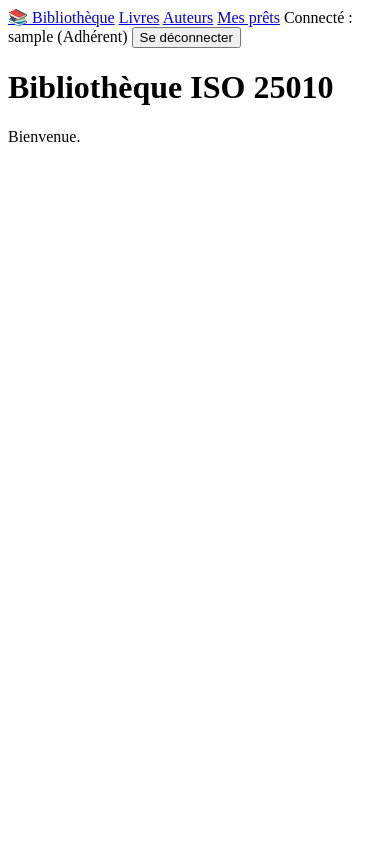
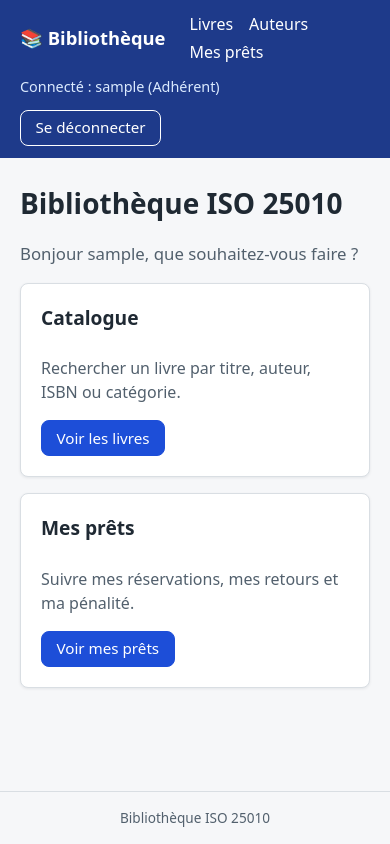
Before and after one commit to MalekMhamdi/bibliotheque-iso25010, a Django app: page / in a window 390 px wide. Run offline with Django 5.2, Linux system fonts and the light colour scheme; the visitor is signed in with stand-in values (Sample User, id 1).

Commit message:
feat: feuille de style, accueil avec raccourcis, pages d'erreur stylées (EQ-04)
Co-Authored-By: Claude Opus 5.5 <noreply@anthropic.com>
Claude-Session: https://claude.ai/code/session_012tevhH3aymeWjGjncjSdNn

```diff
--- a/catalogue/templates/catalogue/livre_liste.html
+++ b/catalogue/templates/catalogue/livre_liste.html
@@ -40,7 +40,7 @@
               <a href="{% url 'livre_suppression' livre.pk %}">Supprimer</a>
             {% endif %}
             {% if user.role == "ADHERENT" %}
-              <form method="post" action="{% url 'pret_reserver' livre.pk %}" style="display:inline">
+              <form method="post" action="{% url 'pret_reserver' livre.pk %}" class="en-ligne">
                 {% csrf_token %}
                 <button type="submit">Réserver</button>
               </form>
--- a/config/settings.py
+++ b/config/settings.py
@@ -138,6 +138,8 @@ USE_TZ = True
 # https://docs.djangoproject.com/en/6.1/howto/static-files/
 
 STATIC_URL = "static/"
+# Dossier de nos fichiers statiques (CSS) ; collectstatic les copie dans STATIC_ROOT
+STATICFILES_DIRS = [BASE_DIR / "static"]
 STATIC_ROOT = BASE_DIR / "staticfiles"
 
 
--- a/prets/templates/prets/mes_prets.html
+++ b/prets/templates/prets/mes_prets.html
@@ -28,7 +28,7 @@
           <td>{{ pret.penalite }} €</td>
           <td>
             {% if pret.statut == "RESERVE" %}
-              <form method="post" action="{% url 'pret_annuler' pret.pk %}" style="display:inline">
+              <form method="post" action="{% url 'pret_annuler' pret.pk %}" class="en-ligne">
                 {% csrf_token %}
                 <button type="submit">Annuler</button>
               </form>
--- a/prets/templates/prets/pret_liste.html
+++ b/prets/templates/prets/pret_liste.html
@@ -34,14 +34,14 @@
           <td>
             {% if user.role == "BIBLIOTHECAIRE" %}
               {% if pret.statut == "RESERVE" %}
-                <form method="post" action="{% url 'pret_remettre' pret.pk %}" style="display:inline">
+                <form method="post" action="{% url 'pret_remettre' pret.pk %}" class="en-ligne">
                   {% csrf_token %}<button type="submit">Remettre</button>
                 </form>
-                <form method="post" action="{% url 'pret_annuler' pret.pk %}" style="display:inline">
+                <form method="post" action="{% url 'pret_annuler' pret.pk %}" class="en-ligne">
                   {% csrf_token %}<button type="submit">Annuler</button>
                 </form>
               {% elif pret.statut == "EN_COURS" or pret.statut == "EN_RETARD" %}
-                <form method="post" action="{% url 'pret_rendre' pret.pk %}" style="display:inline">
+                <form method="post" action="{% url 'pret_rendre' pret.pk %}" class="en-ligne">
                   {% csrf_token %}<button type="submit">Rendre</button>
                 </form>
               {% endif %}
--- /dev/null
+++ b/static/css/style.css
@@ -0,0 +1,459 @@
+/* ============================================================
+   Feuille de style unique de la bibliothèque
+   - Styles posés sur les éléments HTML (table, form, button...) :
+     les templates existants sont mis en forme sans être modifiés.
+   - Couleurs choisies pour un contraste ≥ 4,5:1 (WCAG AA, EQ-04).
+   ============================================================ */
+
+:root {
+  --fond: #f6f7f9;
+  --surface: #ffffff;
+  --texte: #1f2933;
+  --texte-doux: #52606d;
+  --bordure: #d9dee3;
+  --primaire: #1d4ed8;        /* bleu : contraste 6,7:1 sur blanc */
+  --primaire-fonce: #1e3a8a;
+  --danger: #b91c1c;
+  --succes-fond: #e7f6ec;
+  --succes-texte: #14532d;
+  --erreur-fond: #fdecec;
+  --erreur-texte: #7f1d1d;
+  --rayon: 8px;
+  --ombre: 0 1px 3px rgba(15, 23, 42, 0.08);
+}
+
+*,
+*::before,
+*::after {
+  box-sizing: border-box;
+}
+
+body {
+  margin: 0;
+  font-family: system-ui, -apple-system, "Segoe UI", Roboto, Arial, sans-serif;
+  font-size: 1rem;
+  line-height: 1.5;
+  color: var(--texte);
+  background: var(--fond);
+  display: flex;
+  flex-direction: column;
+  min-height: 100vh;
+}
+
+h1 {
+  font-size: 1.75rem;
+  margin: 0 0 1rem;
+}
+
+h2 {
+  font-size: 1.2rem;
+  margin: 1.5rem 0 0.5rem;
+}
+
+a {
+  color: var(--primaire);
+}
+
+a:hover {
+  color: var(--primaire-fonce);
+}
+
+/* Focus clavier toujours visible (accessibilité) */
+a:focus-visible,
+button:focus-visible,
+input:focus-visible,
+select:focus-visible,
+textarea:focus-visible {
+  outline: 3px solid #f59e0b;
+  outline-offset: 2px;
+}
+
+/* ---------- Lien d'évitement (visible seulement au clavier) ---------- */
+.lien-evitement {
+  position: absolute;
+  left: -9999px;
+  top: 0;
+  background: var(--primaire);
+  color: #fff;
+  padding: 0.5rem 1rem;
+  z-index: 10;
+}
+
+.lien-evitement:focus {
+  left: 0.5rem;
+  top: 0.5rem;
+}
+
+/* ---------- En-tête et menu ---------- */
+.entete {
+  background: var(--primaire-fonce);
+  color: #fff;
+}
+
+.menu {
+  max-width: 1100px;
+  margin: 0 auto;
+  padding: 0.75rem 1.25rem;
+  display: flex;
+  flex-wrap: wrap;
+  align-items: center;
+  gap: 0.75rem 1.5rem;
+}
+
+.menu a {
+  color: #fff;
+  text-decoration: none;
+}
+
+.menu a:hover {
+  text-decoration: underline;
+  color: #fff;
+}
+
+.marque {
+  font-weight: 700;
+  font-size: 1.15rem;
+}
+
+.menu-liens {
+  display: flex;
+  flex-wrap: wrap;
+  gap: 0.25rem 1rem;
+  flex: 1;
+}
+
+.menu-compte {
+  display: flex;
+  align-items: center;
+  gap: 0.75rem;
+  flex-wrap: wrap;
+}
+
+.utilisateur {
+  font-size: 0.9rem;
+  color: #dbeafe;
+}
+
+/* ---------- Contenu ---------- */
+.contenu {
+  flex: 1;
+  width: 100%;
+  max-width: 1100px;
+  margin: 0 auto;
+  padding: 1.5rem 1.25rem 2.5rem;
+}
+
+.intro {
+  color: var(--texte-doux);
+  font-size: 1.05rem;
+}
+
+.pied {
+  text-align: center;
+  color: var(--texte-doux);
+  font-size: 0.85rem;
+  padding: 1rem;
+  border-top: 1px solid var(--bordure);
+}
+
+.pied p {
+  margin: 0;
+}
+
+/* ---------- Messages (succès / erreur) ---------- */
+.messages {
+  list-style: none;
+  padding: 0;
+  margin: 0 0 1.25rem;
+}
+
+.message {
+  padding: 0.75rem 1rem;
+  border-radius: var(--rayon);
+  margin-bottom: 0.5rem;
+  background: #e8eefc;
+  color: var(--primaire-fonce);
+  border-left: 4px solid var(--primaire);
+}
+
+.message-success {
+  background: var(--succes-fond);
+  color: var(--succes-texte);
+  border-left-color: #16a34a;
+}
+
+.message-error,
+.message-warning,
+[role="alert"] {
+  background: var(--erreur-fond);
+  color: var(--erreur-texte);
+  border-left: 4px solid var(--danger);
+  padding: 0.75rem 1rem;
+  border-radius: var(--rayon);
+}
+
+/* ---------- Boutons ---------- */
+button,
+input[type="submit"],
+.bouton {
+  display: inline-block;
+  font: inherit;
+  font-size: 0.95rem;
+  padding: 0.45rem 0.9rem;
+  border: 1px solid var(--primaire);
+  border-radius: var(--rayon);
+  background: var(--primaire);
+  color: #fff;
+  cursor: pointer;
+  text-decoration: none;
+  line-height: 1.3;
+}
+
+button:hover,
+input[type="submit"]:hover,
+.bouton:hover {
+  background: var(--primaire-fonce);
+  border-color: var(--primaire-fonce);
+  color: #fff;
+}
+
+.bouton-secondaire {
+  background: transparent;
+  border-color: #fff;
+}
+
+.bouton-secondaire:hover {
+  background: rgba(255, 255, 255, 0.15);
+  border-color: #fff;
+}
+
+.en-ligne {
+  display: inline;
+  margin: 0;
+}
+
+/* ---------- Formulaires ---------- */
+form p {
+  margin: 0 0 1rem;
+}
+
+label {
+  display: block;
+  font-weight: 600;
+  margin-bottom: 0.25rem;
+}
+
+input[type="text"],
+input[type="email"],
+input[type="password"],
+input[type="search"],
+input[type="number"],
+input[type="date"],
+select,
+textarea {
+  font: inherit;
+  width: 100%;
+  max-width: 28rem;
+  padding: 0.5rem 0.65rem;
+  border: 1px solid #9aa5b1;
+  border-radius: var(--rayon);
+  background: #fff;
+  color: var(--texte);
+}
+
+select[multiple] {
+  min-height: 9rem;
+}
+
+.helptext,
+form .helptext {
+  display: block;
+  font-size: 0.85rem;
+  color: var(--texte-doux);
+}
+
+.errorlist {
+  list-style: none;
+  padding: 0;
+  margin: 0.25rem 0;
+  color: var(--danger);
+  font-weight: 600;
+}
+
+/* Formulaires d'une page entière (connexion, livre, auteur) : une carte */
+.contenu > form[method="post"] {
+  background: var(--surface);
+  padding: 1.5rem;
+  border: 1px solid var(--bordure);
+  border-radius: var(--rayon);
+  box-shadow: var(--ombre);
+  max-width: 34rem;
+}
+
+.contenu > form[method="post"] a {
+  margin-left: 0.75rem;
+}
+
+/* Barre de recherche et filtre de période : sur une ligne */
+form[role="search"],
+.contenu > form[method="get"] {
+  display: flex;
+  flex-wrap: wrap;
+  align-items: flex-end;
+  gap: 0.5rem 0.75rem;
+  margin-bottom: 1.25rem;
+}
+
+form[role="search"] label {
+  width: 100%;
+}
+
+form[role="search"] input[type="search"] {
+  flex: 1;
+  min-width: 14rem;
+}
+
+.contenu > form[method="get"] input[type="date"] {
+  width: auto;
+}
+
+.contenu > form[method="get"] label {
+  margin: 0;
+  align-self: center;
+}
+
+/* ---------- Tableaux ---------- */
+table {
+  width: 100%;
+  border-collapse: collapse;
+  background: var(--surface);
+  border: 1px solid var(--bordure);
+  border-radius: var(--rayon);
+  box-shadow: var(--ombre);
+  overflow: hidden;
+  margin-bottom: 1.25rem;
+}
+
+th,
+td {
+  text-align: left;
+  padding: 0.65rem 0.85rem;
+  border-bottom: 1px solid var(--bordure);
+  vertical-align: middle;
+}
+
+thead th {
+  background: #eef1f5;
+  font-size: 0.85rem;
+  text-transform: uppercase;
+  letter-spacing: 0.03em;
+  color: var(--texte-doux);
+}
+
+tbody tr:last-child td {
+  border-bottom: none;
+}
+
+tbody tr:hover {
+  background: #f9fafb;
+}
+
+td a + a {
+  margin-left: 0.75rem;
+}
+
+td form + form {
+  margin-left: 0.4rem;
+}
+
+/* Petits écrans : le tableau défile horizontalement au lieu de déborder */
+@media (max-width: 720px) {
+  table {
+    display: block;
+    overflow-x: auto;
+    white-space: nowrap;
+  }
+}
+
+/* ---------- Pagination et filtres ---------- */
+nav[aria-label="Pages"],
+nav[aria-label="Filtre par statut"] {
+  display: flex;
+  flex-wrap: wrap;
+  align-items: center;
+  gap: 0.5rem 1rem;
+  margin: 1rem 0;
+}
+
+nav[aria-label="Filtre par statut"] a[aria-current="true"] {
+  font-weight: 700;
+  text-decoration: none;
+  color: var(--texte);
+}
+
+/* ---------- Tableau de bord ---------- */
+.contenu > ul:not(.messages):not(.cartes) {
+  list-style: none;
+  padding: 0;
+  display: grid;
+  grid-template-columns: repeat(auto-fit, minmax(14rem, 1fr));
+  gap: 1rem;
+}
+
+.contenu > ul:not(.messages):not(.cartes) > li {
+  background: var(--surface);
+  border: 1px solid var(--bordure);
+  border-radius: var(--rayon);
+  box-shadow: var(--ombre);
+  padding: 1rem 1.25rem;
+  color: var(--texte-doux);
+}
+
+.contenu > ul:not(.messages):not(.cartes) strong {
+  display: block;
+  font-size: 1.75rem;
+  color: var(--texte);
+}
+
+.contenu > ol {
+  background: var(--surface);
+  border: 1px solid var(--bordure);
+  border-radius: var(--rayon);
+  padding: 1rem 1rem 1rem 2.5rem;
+}
+
+.contenu > ol li {
+  padding: 0.2rem 0;
+}
+
+/* ---------- Cartes de l'accueil ---------- */
+.cartes {
+  list-style: none;
+  padding: 0;
+  display: grid;
+  grid-template-columns: repeat(auto-fit, minmax(15rem, 1fr));
+  gap: 1rem;
+}
+
+.carte {
+  background: var(--surface);
+  border: 1px solid var(--bordure);
+  border-radius: var(--rayon);
+  box-shadow: var(--ombre);
+  padding: 1.25rem;
+  display: flex;
+  flex-direction: column;
+}
+
+.carte h2 {
+  margin-top: 0;
+}
+
+.carte p {
+  color: var(--texte-doux);
+  flex: 1;
+}
+
+.carte .bouton {
+  align-self: flex-start;
+}
--- a/templates/404.html
+++ b/templates/404.html
@@ -1,12 +1,16 @@
-<!DOCTYPE html>
+{% load static %}<!DOCTYPE html>
 <html lang="fr">
 <head>
   <meta charset="utf-8">
+  <meta name="viewport" content="width=device-width, initial-scale=1">
+  <link rel="stylesheet" href="{% static 'css/style.css' %}">
   <title>Page introuvable</title>
 </head>
 <body>
+<main class="contenu">
   <h1>Page introuvable</h1>
   <p>La page que vous cherchez n'existe pas ou a été déplacée.</p>
   <p><a href="/">Retour à l'accueil</a></p>
+</main>
 </body>
 </html>
--- a/templates/500.html
+++ b/templates/500.html
@@ -1,12 +1,16 @@
-<!DOCTYPE html>
+{% load static %}<!DOCTYPE html>
 <html lang="fr">
 <head>
   <meta charset="utf-8">
+  <meta name="viewport" content="width=device-width, initial-scale=1">
+  <link rel="stylesheet" href="{% static 'css/style.css' %}">
   <title>Erreur du serveur</title>
 </head>
 <body>
+<main class="contenu">
   <h1>Erreur du serveur</h1>
   <p>Une erreur est survenue de notre côté. Veuillez réessayer plus tard.</p>
   <p><a href="/">Retour à l'accueil</a></p>
+</main>
 </body>
 </html>
--- a/templates/accueil.html
+++ b/templates/accueil.html
@@ -2,5 +2,37 @@
 
 {% block contenu %}
   <h1>Bibliothèque ISO 25010</h1>
-  <p>Bienvenue.</p>
+
+  {% if user.is_authenticated %}
+    <p class="intro">Bonjour {{ user.username }}, que souhaitez-vous faire ?</p>
+
+    {# Raccourcis : mêmes droits que le menu (EQ-04 : réserver en peu de clics) #}
+    <ul class="cartes">
+      <li class="carte">
+        <h2>Catalogue</h2>
+        <p>Rechercher un livre par titre, auteur, ISBN ou catégorie.</p>
+        <a class="bouton" href="{% url 'livre_liste' %}">Voir les livres</a>
+      </li>
+      <li class="carte">
+        <h2>Mes prêts</h2>
+        <p>Suivre mes réservations, mes retours et ma pénalité.</p>
+        <a class="bouton" href="{% url 'mes_prets' %}">Voir mes prêts</a>
+      </li>
+      {% if user.role == "ADMIN" or user.role == "BIBLIOTHECAIRE" %}
+        <li class="carte">
+          <h2>Gestion des prêts</h2>
+          <p>Remettre un livre, enregistrer un retour, annuler une réservation.</p>
+          <a class="bouton" href="{% url 'pret_liste' %}">Gérer les prêts</a>
+        </li>
+        <li class="carte">
+          <h2>Tableau de bord</h2>
+          <p>Prêts actifs, retards, livres les plus empruntés, pénalités.</p>
+          <a class="bouton" href="{% url 'tableau_de_bord' %}">Ouvrir le tableau de bord</a>
+        </li>
+      {% endif %}
+    </ul>
+  {% else %}
+    <p class="intro">Bienvenue. Connectez-vous pour consulter le catalogue et gérer vos prêts.</p>
+    <p><a class="bouton" href="{% url 'connexion' %}">Se connecter</a></p>
+  {% endif %}
 {% endblock %}
--- a/templates/base.html
+++ b/templates/base.html
@@ -1,14 +1,21 @@
-<!DOCTYPE html>
+{% load static %}<!DOCTYPE html>
 <html lang="fr">
 <head>
   <meta charset="utf-8">
   <meta name="viewport" content="width=device-width, initial-scale=1">
+  <meta name="description" content="Gestion de la bibliothèque : catalogue, adhérents et prêts.">
   <title>{% block titre %}Bibliothèque{% endblock %}</title>
+  <link rel="stylesheet" href="{% static 'css/style.css' %}">
 </head>
 <body>
-  <header>
-    <nav aria-label="Navigation principale">
-      <a href="{% url 'accueil' %}">📚 Bibliothèque</a>
+  {# Accessibilité : permet au clavier / lecteur d'écran de sauter le menu #}
+  <a class="lien-evitement" href="#contenu">Aller au contenu</a>
+
+  <header class="entete">
+    <nav class="menu" aria-label="Navigation principale">
+      <a class="marque" href="{% url 'accueil' %}">📚 Bibliothèque</a>
+
+      <div class="menu-liens">
         {% if user.is_authenticated %}
           {# Liens pour TOUS les utilisateurs connectés #}
           <a href="{% url 'livre_liste' %}">Livres</a>
@@ -27,32 +34,39 @@
             <a href="{% url 'audit_liste' %}">Audit</a>
           {% endif %}
         {% endif %}
+      </div>
 
+      <div class="menu-compte">
         {% if user.is_authenticated %}
           {# Connecté : on affiche son nom, son rôle et le bouton de déconnexion #}
-        <span>Connecté : {{ user.username }} ({{ user.get_role_display }})</span>
-        <form method="post" action="{% url 'deconnexion' %}" style="display:inline">
+          <span class="utilisateur">Connecté : {{ user.username }} ({{ user.get_role_display }})</span>
+          <form method="post" action="{% url 'deconnexion' %}" class="en-ligne">
             {% csrf_token %}
-          <button type="submit">Se déconnecter</button>
+            <button type="submit" class="bouton bouton-secondaire">Se déconnecter</button>
           </form>
         {% else %}
           {# Pas connecté : lien vers la page de connexion #}
-        <a href="{% url 'connexion' %}">Se connecter</a>
+          <a class="bouton" href="{% url 'connexion' %}">Se connecter</a>
         {% endif %}
+      </div>
     </nav>
   </header>
 
-  <main>
+  <main id="contenu" class="contenu">
     {# Messages (succès / erreur) envoyés par les vues #}
     {% if messages %}
-      <ul aria-live="polite">
+      <ul class="messages" aria-live="polite">
         {% for message in messages %}
-          <li>{{ message }}</li>
+          <li class="message{% if message.tags %} message-{{ message.tags }}{% endif %}">{{ message }}</li>
         {% endfor %}
       </ul>
     {% endif %}
 
     {% block contenu %}{% endblock %}
   </main>
+
+  <footer class="pied">
+    <p>Bibliothèque ISO 25010</p>
+  </footer>
 </body>
 </html>
```
Lines whose indentation alone changed are shown as unchanged.
